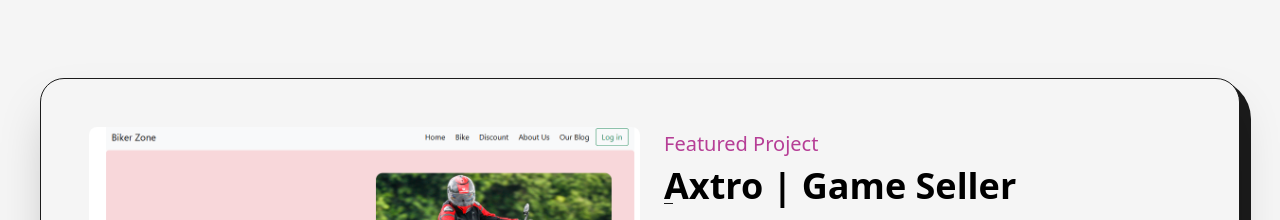
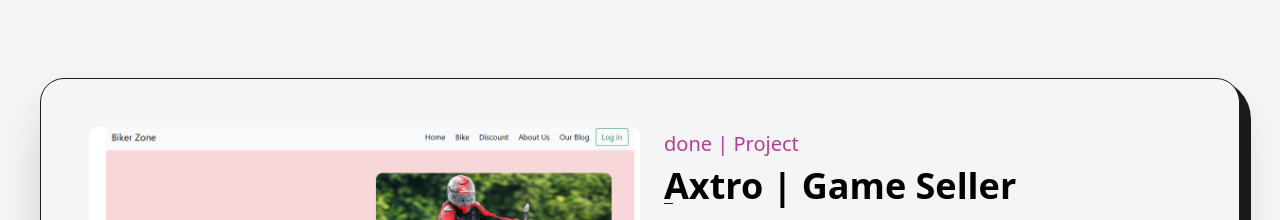
Before and after one commit to nahidulhasan4/My-Profolio, a Next.js app: page /project in a window 1280 px wide. Shown: the part 1420-1640 px from the top of the page. Built offline with nearby package versions, Linux system fonts and the light colour scheme.

Commit message:
here change project

```diff
--- a/src/pages/project.js
+++ b/src/pages/project.js
@@ -165,7 +165,7 @@ const project = () => {
               local currency."
                 link="https://axtro.vercel.app/"
                 github="/"
-                type="Featured Project"
+                type="done | Project"
               />
             </div>
             <div className="col-span-6">
```
